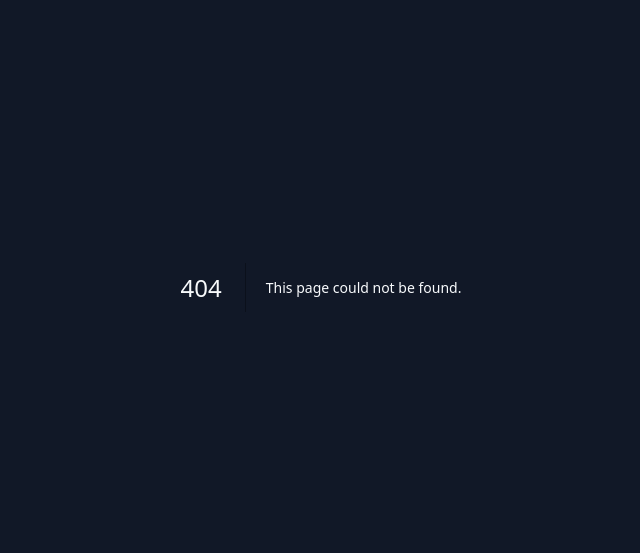
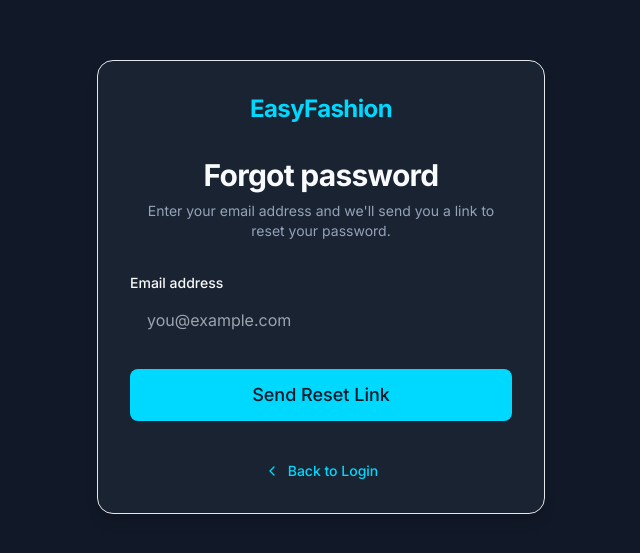
Before and after one commit to nishan-paul-2022/interview-easy-fashion-limited, a Next.js app in the folder app-customer/: page /forgot-password in a window 1280 px wide. Before the commit this address had no page. Shown: the part 113-666 px from the top of the page, without its empty margins (319-959 px from the left). Built offline with nearby package versions, Linux system fonts and the light colour scheme.

Commit message:
feat(customer): implement forgot password page

```diff
--- /dev/null
+++ b/app-customer/src/app/(auth)/forgot-password/page.tsx
@@ -0,0 +1,117 @@
+'use client';
+
+import { zodResolver } from '@hookform/resolvers/zod';
+import Link from 'next/link';
+import React, { useState } from 'react';
+import { useForm } from 'react-hook-form';
+import * as z from 'zod';
+
+import { Button } from '@/components/atoms/Button';
+import { Icon } from '@/components/atoms/Icon';
+import { Input } from '@/components/atoms/Input';
+
+const forgotPasswordSchema = z.object({
+  email: z.string().email('Please enter a valid email address'),
+});
+
+type ForgotPasswordFormData = z.infer<typeof forgotPasswordSchema>;
+
+export default function ForgotPasswordPage() {
+  const [isSubmitting, setIsSubmitting] = useState(false);
+  const [isSubmitted, setIsSubmitted] = useState(false);
+  const [submittedEmail, setSubmittedEmail] = useState('');
+
+  const {
+    register,
+    handleSubmit,
+    formState: { errors },
+  } = useForm<ForgotPasswordFormData>({
+    resolver: zodResolver(forgotPasswordSchema),
+  });
+
+  const onSubmit = async (data: ForgotPasswordFormData) => {
+    setIsSubmitting(true);
+    // Mock API call
+    await new Promise((resolve) => setTimeout(resolve, 1500));
+
+    setSubmittedEmail(data.email);
+    setIsSubmitted(true);
+    setIsSubmitting(false);
+  };
+
+  if (isSubmitted) {
+    return (
+      <div className="flex flex-col items-center text-center gap-6">
+        <div className="flex h-16 w-16 items-center justify-center rounded-full bg-success/10 text-success">
+          <Icon name="CheckCircle" size={32} />
+        </div>
+
+        <div>
+          <h2 className="text-2xl font-bold tracking-tight text-text">Check your email</h2>
+          <p className="mt-2 text-sm text-muted">
+            We sent a password reset link to <br />
+            <span className="font-medium text-text">{submittedEmail}</span>
+          </p>
+        </div>
+
+        <div className="mt-2 flex flex-col gap-4 w-full">
+          <Link href="/login" className="w-full">
+            <Button variant="primary" size="lg" className="w-full">
+              Back to Login
+            </Button>
+          </Link>
+          <p className="text-sm text-muted">
+            Didn&apos;t receive the email?{' '}
+            <button
+              onClick={() => setIsSubmitted(false)}
+              className="font-medium text-accent hover:underline"
+            >
+              Click to resend
+            </button>
+          </p>
+        </div>
+      </div>
+    );
+  }
+
+  return (
+    <div className="flex flex-col gap-6">
+      <div className="text-center">
+        <h2 className="text-3xl font-bold tracking-tight text-text">Forgot password</h2>
+        <p className="mt-2 text-sm text-muted">
+          Enter your email address and we&apos;ll send you a link to reset your password.
+        </p>
+      </div>
+
+      <form className="flex flex-col gap-5 mt-2" onSubmit={handleSubmit(onSubmit)}>
+        <Input
+          label="Email address"
+          type="email"
+          placeholder="you@example.com"
+          error={errors.email?.message}
+          {...register('email')}
+        />
+
+        <Button
+          type="submit"
+          variant="primary"
+          size="lg"
+          className="w-full mt-2"
+          isLoading={isSubmitting}
+        >
+          Send Reset Link
+        </Button>
+      </form>
+
+      <div className="mt-4 text-center">
+        <Link
+          href="/login"
+          className="text-sm font-medium text-accent hover:underline flex items-center justify-center gap-2"
+        >
+          <Icon name="ChevronLeft" size={16} />
+          Back to Login
+        </Link>
+      </div>
+    </div>
+  );
+}
```
